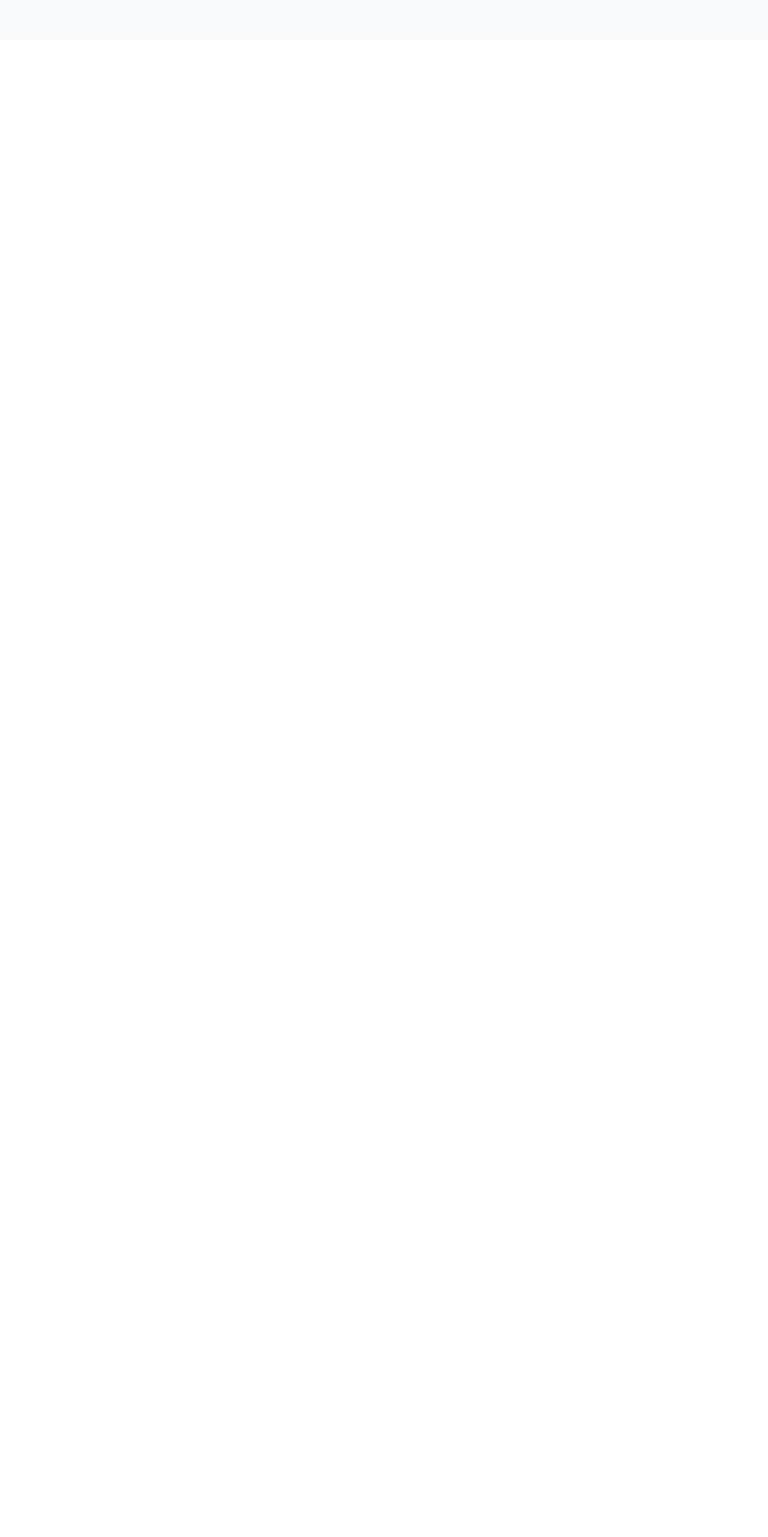
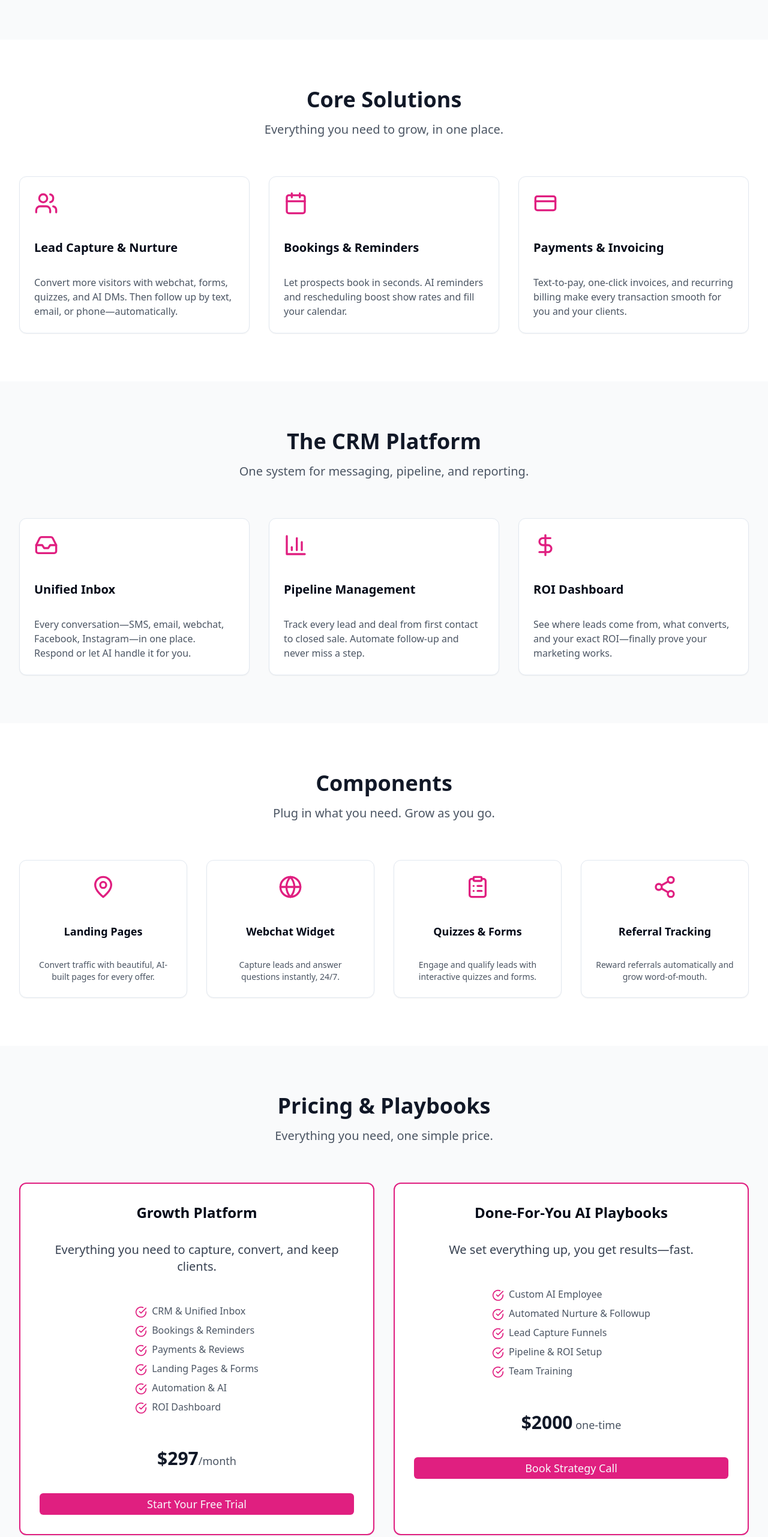
Before and after one commit to jackotaj/beautiful-systems-ai-website, a React (Vite) app: page / in a window 1280 px wide. Shown: the part 1485-4048 px from the top of the page at 60% size. Before the commit the page ends 1551 px from the top, so only its background shows below. Built offline with nearby package versions, Linux system fonts and the light colour scheme.

Commit message:
Update App.jsx

```diff
--- a/src/App.jsx
+++ b/src/App.jsx
@@ -1,9 +1,11 @@
 import React from 'react';
 import './App.css';
 import { Button } from './components/ui/button';
-import { Card } from './components/ui/card';
+import { Card, CardContent, CardDescription, CardHeader, CardTitle } from './components/ui/card';
 import { Badge } from './components/ui/badge';
-import { ArrowRight, Calendar, MessageSquare, Star, Zap, Users, BarChart3, Phone, Mail, Globe, CheckCircle, Share2, CreditCard, MapPin, Target, ClipboardList, Rocket, RotateCcw, Inbox, DollarSign, Bot, TrendingUp, Building, Bullseye, FileText, Wrench } from 'lucide-react';
+import {
+  ArrowRight, Calendar, MessageSquare, Star, Zap, Users, BarChart3, Phone, Mail, Globe, CheckCircle, Share2, CreditCard, MapPin, Target, ClipboardList, Rocket, RotateCcw, Inbox, DollarSign, Bot, TrendingUp, Building, Bullseye, FileText, Wrench
+} from 'lucide-react';
 import { Link } from 'react-router-dom';
 
 function App() {
@@ -99,39 +101,34 @@ function App() {
       </section>
 
       {/* AI Employee */}
-      <section className="py-20 bg-gray-50">
+      <section className="py-20 bg-gray-50" id="ai-employee">
         <div className="max-w-7xl mx-auto px-4 sm:px-6 lg:px-8">
           <div className="text-center mb-16">
             <h2 className="text-3xl md:text-4xl font-bold text-gray-900 mb-4">The AI Employee</h2>
             <p className="text-xl text-gray-600 mb-8">Always on. Always polite. Always moving the next step.</p>
           </div>
-
           <div className="grid md:grid-cols-2 lg:grid-cols-4 gap-8 mb-12">
             <Card className="p-6 text-center">
               <MessageSquare className="h-12 w-12 text-beautiful-pink mx-auto mb-4" />
               <h3 className="text-lg font-semibold mb-2">Conversation AI</h3>
               <p className="text-gray-600 text-sm">Chats on web, SMS, and social. Answers FAQs. Qualifies. Books the calendar.</p>
             </Card>
-
             <Card className="p-6 text-center">
               <Phone className="h-12 w-12 text-beautiful-pink mx-auto mb-4" />
               <h3 className="text-lg font-semibold mb-2">Voice AI</h3>
               <p className="text-gray-600 text-sm">Answers calls, routes smartly, schedules, and logs details.</p>
             </Card>
-
             <Card className="p-6 text-center">
               <Star className="h-12 w-12 text-beautiful-pink mx-auto mb-4" />
               <h3 className="text-lg font-semibold mb-2">Reviews AI</h3>
               <p className="text-gray-600 text-sm">Replies contextually, escalates issues, and grows 5-star proof.</p>
             </Card>
-
             <Card className="p-6 text-center">
               <Zap className="h-12 w-12 text-beautiful-pink mx-auto mb-4" />
               <h3 className="text-lg font-semibold mb-2">Workflow AI</h3>
               <p className="text-gray-600 text-sm">Drafts emails and posts. Builds automations from plain-English prompts.</p>
             </Card>
           </div>
-
           <div className="text-center">
             <p className="text-lg text-gray-700 mb-8">
               <strong>Outcome:</strong> Faster response. Fewer no-shows. Higher show rates. Clear ROI.
@@ -146,8 +143,167 @@ function App() {
         </div>
       </section>
 
-      {/* The rest of your homepage (Core Solutions, CRM Platform, Components, Pricing & Playbooks, etc.) would go here.
-          If your original App.jsx has more sections, just copy them below this line. */}
+      {/* Core Solutions */}
+      <section className="py-20" id="solutions">
+        <div className="max-w-7xl mx-auto px-4 sm:px-6 lg:px-8">
+          <div className="text-center mb-16">
+            <h2 className="text-3xl md:text-4xl font-bold text-gray-900 mb-4">Core Solutions</h2>
+            <p className="text-xl text-gray-600 mb-8">Everything you need to grow, in one place.</p>
+          </div>
+          <div className="grid md:grid-cols-3 gap-8">
+            <Card className="p-6">
+              <Users className="h-10 w-10 text-beautiful-pink mb-4" />
+              <h3 className="text-xl font-semibold mb-2">Lead Capture & Nurture</h3>
+              <p className="text-gray-600">Convert more visitors with webchat, forms, quizzes, and AI DMs. Then follow up by text, email, or phone—automatically.</p>
+            </Card>
+            <Card className="p-6">
+              <Calendar className="h-10 w-10 text-beautiful-pink mb-4" />
+              <h3 className="text-xl font-semibold mb-2">Bookings & Reminders</h3>
+              <p className="text-gray-600">Let prospects book in seconds. AI reminders and rescheduling boost show rates and fill your calendar.</p>
+            </Card>
+            <Card className="p-6">
+              <CreditCard className="h-10 w-10 text-beautiful-pink mb-4" />
+              <h3 className="text-xl font-semibold mb-2">Payments & Invoicing</h3>
+              <p className="text-gray-600">Text-to-pay, one-click invoices, and recurring billing make every transaction smooth for you and your clients.</p>
+            </Card>
+          </div>
+        </div>
+      </section>
+
+      {/* CRM Platform */}
+      <section className="py-20 bg-gray-50" id="crm">
+        <div className="max-w-7xl mx-auto px-4 sm:px-6 lg:px-8">
+          <div className="text-center mb-16">
+            <h2 className="text-3xl md:text-4xl font-bold text-gray-900 mb-4">The CRM Platform</h2>
+            <p className="text-xl text-gray-600 mb-8">One system for messaging, pipeline, and reporting.</p>
+          </div>
+          <div className="grid md:grid-cols-3 gap-8">
+            <Card className="p-6">
+              <Inbox className="h-10 w-10 text-beautiful-pink mb-4" />
+              <h3 className="text-xl font-semibold mb-2">Unified Inbox</h3>
+              <p className="text-gray-600">Every conversation—SMS, email, webchat, Facebook, Instagram—in one place. Respond or let AI handle it for you.</p>
+            </Card>
+            <Card className="p-6">
+              <BarChart3 className="h-10 w-10 text-beautiful-pink mb-4" />
+              <h3 className="text-xl font-semibold mb-2">Pipeline Management</h3>
+              <p className="text-gray-600">Track every lead and deal from first contact to closed sale. Automate follow-up and never miss a step.</p>
+            </Card>
+            <Card className="p-6">
+              <DollarSign className="h-10 w-10 text-beautiful-pink mb-4" />
+              <h3 className="text-xl font-semibold mb-2">ROI Dashboard</h3>
+              <p className="text-gray-600">See where leads come from, what converts, and your exact ROI—finally prove your marketing works.</p>
+            </Card>
+          </div>
+        </div>
+      </section>
+
+      {/* Components */}
+      <section className="py-20" id="components">
+        <div className="max-w-7xl mx-auto px-4 sm:px-6 lg:px-8">
+          <div className="text-center mb-16">
+            <h2 className="text-3xl md:text-4xl font-bold text-gray-900 mb-4">Components</h2>
+            <p className="text-xl text-gray-600 mb-8">Plug in what you need. Grow as you go.</p>
+          </div>
+          <div className="grid md:grid-cols-4 gap-8">
+            <Card className="p-6 text-center">
+              <MapPin className="h-10 w-10 text-beautiful-pink mb-4 mx-auto" />
+              <h3 className="text-lg font-semibold mb-2">Landing Pages</h3>
+              <p className="text-gray-600 text-sm">Convert traffic with beautiful, AI-built pages for every offer.</p>
+            </Card>
+            <Card className="p-6 text-center">
+              <Globe className="h-10 w-10 text-beautiful-pink mb-4 mx-auto" />
+              <h3 className="text-lg font-semibold mb-2">Webchat Widget</h3>
+              <p className="text-gray-600 text-sm">Capture leads and answer questions instantly, 24/7.</p>
+            </Card>
+            <Card className="p-6 text-center">
+              <ClipboardList className="h-10 w-10 text-beautiful-pink mb-4 mx-auto" />
+              <h3 className="text-lg font-semibold mb-2">Quizzes & Forms</h3>
+              <p className="text-gray-600 text-sm">Engage and qualify leads with interactive quizzes and forms.</p>
+            </Card>
+            <Card className="p-6 text-center">
+              <Share2 className="h-10 w-10 text-beautiful-pink mb-4 mx-auto" />
+              <h3 className="text-lg font-semibold mb-2">Referral Tracking</h3>
+              <p className="text-gray-600 text-sm">Reward referrals automatically and grow word-of-mouth.</p>
+            </Card>
+          </div>
+        </div>
+      </section>
+
+      {/* Pricing & Playbooks */}
+      <section className="py-20 bg-gray-50" id="pricing">
+        <div className="max-w-7xl mx-auto px-4 sm:px-6 lg:px-8">
+          <div className="text-center mb-16">
+            <h2 className="text-3xl md:text-4xl font-bold text-gray-900 mb-4">Pricing & Playbooks</h2>
+            <p className="text-xl text-gray-600 mb-8">Everything you need, one simple price.</p>
+          </div>
+          <div className="grid md:grid-cols-2 gap-8 mb-12">
+            <Card className="p-8 text-center border-2 border-beautiful-pink">
+              <h3 className="text-2xl font-bold mb-2">Growth Platform</h3>
+              <p className="text-xl text-gray-700 mb-6">Everything you need to capture, convert, and keep clients.</p>
+              <ul className="text-gray-600 mb-8 space-y-2 text-left max-w-xs mx-auto">
+                <li><CheckCircle className="inline-block h-5 w-5 text-beautiful-pink mr-2" />CRM & Unified Inbox</li>
+                <li><CheckCircle className="inline-block h-5 w-5 text-beautiful-pink mr-2" />Bookings & Reminders</li>
+                <li><CheckCircle className="inline-block h-5 w-5 text-beautiful-pink mr-2" />Payments & Reviews</li>
+                <li><CheckCircle className="inline-block h-5 w-5 text-beautiful-pink mr-2" />Landing Pages & Forms</li>
+                <li><CheckCircle className="inline-block h-5 w-5 text-beautiful-pink mr-2" />Automation & AI</li>
+                <li><CheckCircle className="inline-block h-5 w-5 text-beautiful-pink mr-2" />ROI Dashboard</li>
+              </ul>
+              <div className="mb-4">
+                <span className="text-3xl font-bold text-gray-900">$297</span>
+                <span className="text-lg text-gray-600">/month</span>
+              </div>
+              <Button className="bg-beautiful-pink hover:bg-beautiful-pink/90 w-full text-lg" asChild>
+                <a href="/book-demo">Start Your Free Trial</a>
+              </Button>
+            </Card>
+            <Card className="p-8 text-center border-2 border-beautiful-pink">
+              <h3 className="text-2xl font-bold mb-2">Done-For-You AI Playbooks</h3>
+              <p className="text-xl text-gray-700 mb-6">We set everything up, you get results—fast.</p>
+              <ul className="text-gray-600 mb-8 space-y-2 text-left max-w-xs mx-auto">
+                <li><CheckCircle className="inline-block h-5 w-5 text-beautiful-pink mr-2" />Custom AI Employee</li>
+                <li><CheckCircle className="inline-block h-5 w-5 text-beautiful-pink mr-2" />Automated Nurture & Followup</li>
+                <li><CheckCircle className="inline-block h-5 w-5 text-beautiful-pink mr-2" />Lead Capture Funnels</li>
+                <li><CheckCircle className="inline-block h-5 w-5 text-beautiful-pink mr-2" />Pipeline & ROI Setup</li>
+                <li><CheckCircle className="inline-block h-5 w-5 text-beautiful-pink mr-2" />Team Training</li>
+              </ul>
+              <div className="mb-4">
+                <span className="text-3xl font-bold text-gray-900">$2000</span>
+                <span className="text-lg text-gray-600"> one-time</span>
+              </div>
+              <Button className="bg-beautiful-pink hover:bg-beautiful-pink/90 w-full text-lg" asChild>
+                <a href="/book-demo">Book Strategy Call</a>
+              </Button>
+            </Card>
+          </div>
+          <div className="text-center">
+            <p className="text-lg text-gray-700 mb-4">
+              <strong>All plans include live support, onboarding, and migration from your old system.</strong>
+            </p>
+            <Button size="lg" variant="outline" className="text-lg px-8 py-3 border-beautiful-pink text-beautiful-pink hover:bg-beautiful-pink hover:text-white" asChild>
+              <a href="/compare">Compare Features</a>
+            </Button>
+          </div>
+        </div>
+      </section>
+
+      {/* Footer */}
+      <footer className="bg-gray-900 text-white py-8">
+        <div className="max-w-7xl mx-auto px-4 sm:px-6 lg:px-8 flex flex-col md:flex-row justify-between items-center">
+          <div className="mb-6 md:mb-0 flex items-center space-x-3">
+            <img src="/beautifullogoblack.png" alt="Beautiful Systems" className="h-8 w-auto bg-white rounded px-1 py-1" />
+            <span className="text-lg font-semibold">Beautiful Systems</span>
+          </div>
+          <div className="flex space-x-6 mb-6 md:mb-0">
+            <a href="#solutions" className="hover:text-beautiful-pink">Solutions</a>
+            <a href="#components" className="hover:text-beautiful-pink">Components</a>
+            <a href="#pricing" className="hover:text-beautiful-pink">Pricing</a>
+            <a href="/book-demo" className="hover:text-beautiful-pink">Book a Call</a>
+          </div>
+          <div className="text-gray-400 text-sm">
+            &copy; {new Date().getFullYear()} Beautiful Systems. All rights reserved.
+          </div>
+        </div>
+      </footer>
     </div>
   );
 }
```
